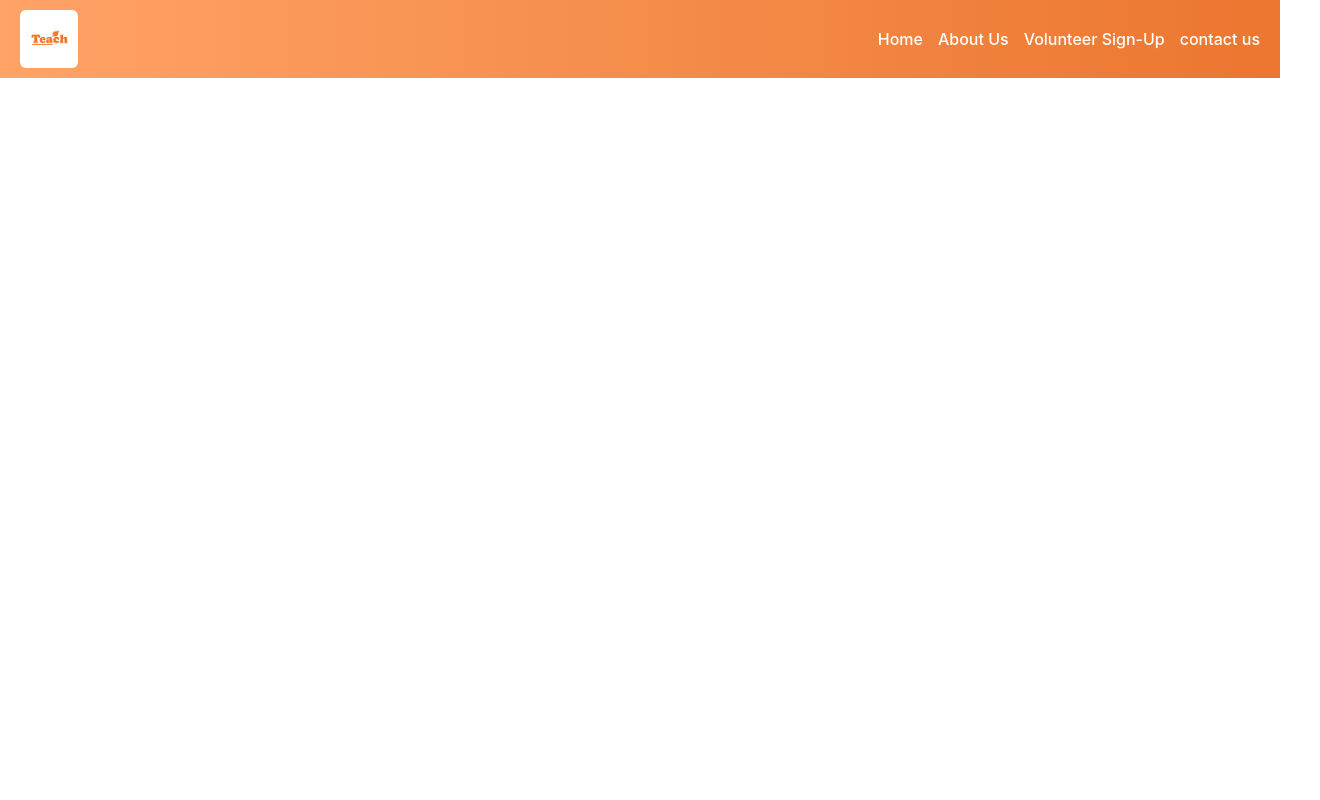
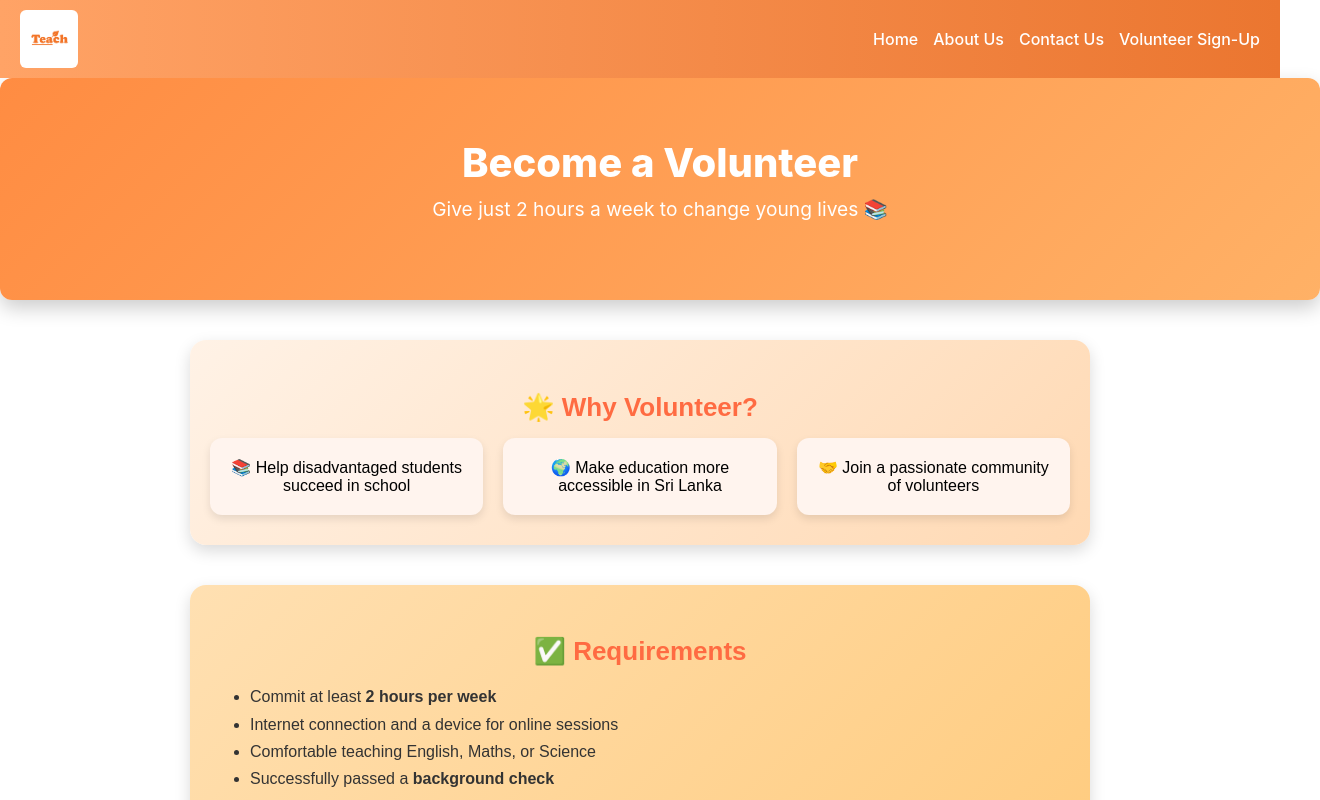
Before and after one commit to adinhudson/teach, a React (Create React App) app: page /teach/volunteer in a window 1280 px wide. Shown: the top 800 px of the page, 1320 px wide, since content can reach past the window. Built offline with nearby package versions, Linux system fonts and the light colour scheme.

Commit message:
Deploy TEAch with new volunteer page

```diff
--- a/package.json
+++ b/package.json
@@ -8,6 +8,7 @@
     "@testing-library/jest-dom": "^6.6.3",
     "@testing-library/react": "^16.1.0",
     "@testing-library/user-event": "^13.2.1",
+    "emailjs-com": "^3.2.0",
     "react": "^19.1.1",
     "react-dom": "^19.1.1",
     "react-router-dom": "^7.8.1",
--- a/src/App.js
+++ b/src/App.js
@@ -3,6 +3,7 @@ import Navbar from './Components/Navbar';
 import Home from './Pages/Home';
 import About from './Pages/About us';
 import Contact from './Pages/contact us';
+import VolunteerSignup from './Pages/Volunteer_signup';
 
 //import Footer from "./components/Footer";
 //import Home from "./pages/Home";
@@ -18,6 +19,7 @@ function App() {
             <Route path="/" element={<Home />} />
             <Route path="/about" element={<About />} />
             <Route path="/contact" element={<Contact />} />
+            <Route path="/volunteer" element={<VolunteerSignup />} />
           </Routes>
         </main>
       </div>
--- a/src/Components/Navbar.jsx
+++ b/src/Components/Navbar.jsx
@@ -32,8 +32,8 @@ function Navbar() {
       >
         <li><Link to="/" style={styles.link}>Home</Link></li>
         <li><Link to="/about" style={styles.link}>About Us</Link></li>
+        <li><Link to="/contact" style={styles.link}>Contact Us</Link></li>
         <li><Link to="/volunteer" style={styles.link}>Volunteer Sign-Up</Link></li>
-        <li><Link to="/contact" style={styles.link}>contact us</Link></li>
       </ul>
     </nav>
   );
--- /dev/null
+++ b/src/Pages/Volunteer_signup.jsx
@@ -0,0 +1,212 @@
+import React, { useState, useRef } from "react";
+import emailjs from "emailjs-com";
+
+const VolunteerSignup = () => {
+  const [form, setForm] = useState({
+    name: "",
+    email: "",
+    phone: "",
+    experience: "",
+    availability: "",
+    motivation: "",
+    backgroundCheck: false,
+  });
+
+  const formRef = useRef();
+
+  const handleChange = (e) => {
+    const { name, value, type, checked } = e.target;
+    setForm({
+      ...form,
+      [name]: type === "checkbox" ? checked : value,
+    });
+  };
+
+  const handleSubmit = (e) => {
+    e.preventDefault();
+
+    emailjs
+      .sendForm(
+        process.env.REACT_APP_EMAILJS_SERVICE_ID,
+        process.env.REACT_APP_EMAILJS_TEMPLATE_ID,
+        formRef.current,
+        process.env.REACT_APP_EMAILJS_PUBLIC_KEY
+      )
+
+      .then(
+        (result) => {
+          alert("🎉 Thank you for signing up as a volunteer!");
+          console.log("Volunteer Form Submitted:", form);
+          setForm({
+            name: "",
+            email: "",
+            phone: "",
+            experience: "",
+            availability: "",
+            motivation: "",
+            backgroundCheck: false,
+          });
+        },
+        (error) => {
+          alert("❌ Something went wrong. Please try again.");
+          console.error(error.text);
+        }
+      );
+  };
+
+  const styles = {
+    hero: {
+      width: "100%",
+      background: "linear-gradient(135deg, #ff8c42, #ffb166)",
+      padding: "60px 20px",
+      textAlign: "center",
+      color: "#fff",
+      borderRadius: "12px",
+      marginBottom: "40px",
+      boxShadow: "0 8px 20px rgba(0,0,0,0.2)",
+    },
+    heroTitle: { fontSize: "2.5rem", fontWeight: "800", margin: 0 },
+    heroText: { fontSize: "1.2rem", marginTop: "10px" },
+    container: {
+      padding: "0 20px 60px 20px",
+      maxWidth: "900px",
+      margin: "0 auto",
+      fontFamily: "Nunito, sans-serif",
+    },
+    section: {
+      marginBottom: "40px",
+      padding: "30px 20px",
+      borderRadius: "16px",
+      boxShadow: "0 6px 16px rgba(0,0,0,0.15)",
+    },
+    whySection: { background: "linear-gradient(135deg, #fff2e6, #ffd9b3)" },
+    requirementsSection: { background: "linear-gradient(135deg, #ffe0b2, #ffcc80)" },
+    formSection: { background: "linear-gradient(135deg, #ffd699, #ffb84d)" },
+    title: {
+      fontSize: "26px",
+      fontWeight: "bold",
+      marginBottom: "15px",
+      color: "#ff6b42",
+      textAlign: "center",
+    },
+    text: { fontSize: "16px", lineHeight: "1.7", marginBottom: "12px", color: "#333" },
+    cardContainer: {
+      display: "flex",
+      gap: "20px",
+      flexWrap: "wrap",
+      justifyContent: "center",
+    },
+    card: {
+      background: "#fff4ee",
+      padding: "20px",
+      borderRadius: "12px",
+      flex: "1 1 220px",
+      maxWidth: "250px",
+      boxShadow: "0 4px 8px rgba(0,0,0,0.1)",
+      textAlign: "center",
+      fontSize: "1rem",
+    },
+    form: {
+      display: "flex",
+      flexDirection: "column",
+      gap: "15px",
+    },
+    input: {
+      padding: "12px",
+      borderRadius: "8px",
+      border: "1px solid #ccc",
+      fontSize: "1rem",
+    },
+    textarea: {
+      padding: "12px",
+      borderRadius: "8px",
+      border: "1px solid #ccc",
+      fontSize: "1rem",
+      minHeight: "100px",
+    },
+    checkbox: { marginRight: "10px" },
+    button: {
+      background: "#ff6b42",
+      color: "#fff",
+      border: "none",
+      padding: "12px 28px",
+      fontSize: "16px",
+      fontWeight: "700",
+      borderRadius: "50px",
+      cursor: "pointer",
+      transition: "all 0.3s ease",
+    },
+    ctaSection: {
+      background: "linear-gradient(135deg, #ff8c42, #ff5e62)",
+      color: "#fff",
+      textAlign: "center",
+      padding: "50px 20px",
+      borderRadius: "16px",
+      marginTop: "50px",
+      boxShadow: "0 6px 16px rgba(0,0,0,0.2)",
+    },
+    ctaTitle: { fontSize: "2rem", fontWeight: "800", marginBottom: "15px" },
+    ctaText: { fontSize: "1.1rem", marginBottom: "25px", lineHeight: "1.6" },
+  };
+
+  return (
+    <div>
+      {/* Hero */}
+      <section style={styles.hero}>
+        <h1 style={styles.heroTitle}>Become a Volunteer</h1>
+        <p style={styles.heroText}>Give just 2 hours a week to change young lives 📚</p>
+      </section>
+
+      <div style={styles.container}>
+        {/* Why Volunteer */}
+        <section style={{ ...styles.section, ...styles.whySection }}>
+          <h2 style={styles.title}>🌟 Why Volunteer?</h2>
+          <div style={styles.cardContainer}>
+            <div style={styles.card}>📚 Help disadvantaged students succeed in school</div>
+            <div style={styles.card}>🌍 Make education more accessible in Sri Lanka</div>
+            <div style={styles.card}>🤝 Join a passionate community of volunteers</div>
+          </div>
+        </section>
+
+        {/* Requirements */}
+        <section style={{ ...styles.section, ...styles.requirementsSection }}>
+          <h2 style={styles.title}>✅ Requirements</h2>
+          <ul style={styles.text}>
+            <li>Commit at least <strong>2 hours per week</strong></li>
+            <li>Internet connection and a device for online sessions</li>
+            <li>Comfortable teaching English, Maths, or Science</li>
+            <li>Successfully passed a <strong>background check</strong></li>
+          </ul>
+        </section>
+
+        {/* Sign-Up Form */}
+        <section style={{ ...styles.section, ...styles.formSection }}>
+          <h2 style={styles.title}>📝 Sign Up Now</h2>
+          <form ref={formRef} style={styles.form} onSubmit={handleSubmit}>
+            <input type="text" name="name" placeholder="Full Name" value={form.name} onChange={handleChange} style={styles.input} required />
+            <input type="email" name="email" placeholder="Email Address" value={form.email} onChange={handleChange} style={styles.input} required />
+            <input type="tel" name="phone" placeholder="Phone Number" value={form.phone} onChange={handleChange} style={styles.input} />
+            <input type="text" name="experience" placeholder="Teaching Experience (Yes/No)" value={form.experience} onChange={handleChange} style={styles.input} />
+            <input type="text" name="availability" placeholder="Availability (e.g., Mon/Wed evenings)" value={form.availability} onChange={handleChange} style={styles.input} />
+            <textarea name="motivation" placeholder="Why do you want to volunteer?" value={form.motivation} onChange={handleChange} style={styles.textarea} required></textarea>
+            <label>
+              <input type="checkbox" name="backgroundCheck" checked={form.backgroundCheck} onChange={handleChange} style={styles.checkbox} required />
+              I confirm I have passed a background check
+            </label>
+            <button type="submit" style={styles.button}>Submit Application</button>
+          </form>
+        </section>
+
+        {/* CTA Footer */}
+        <section style={styles.ctaSection}>
+          <h2 style={styles.ctaTitle}>🚀 Ready to Make a Difference?</h2>
+          <p style={styles.ctaText}>
+            Your 2 hours a week could transform a student’s future. Sign up today and be part of the change.
+          </p>
+        </section>
+      </div>
+    </div>
+  );
+};
+
+export default VolunteerSignup;
```
Also changed, not shown: 2 other files (tests, documents, lock files or other folders).
